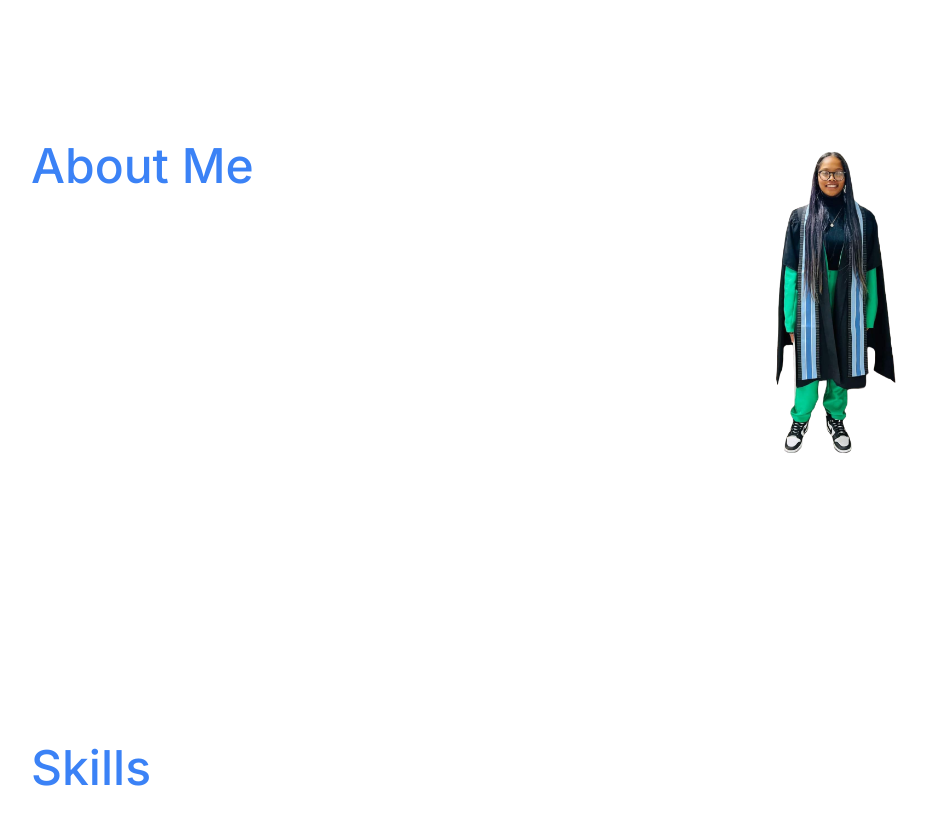
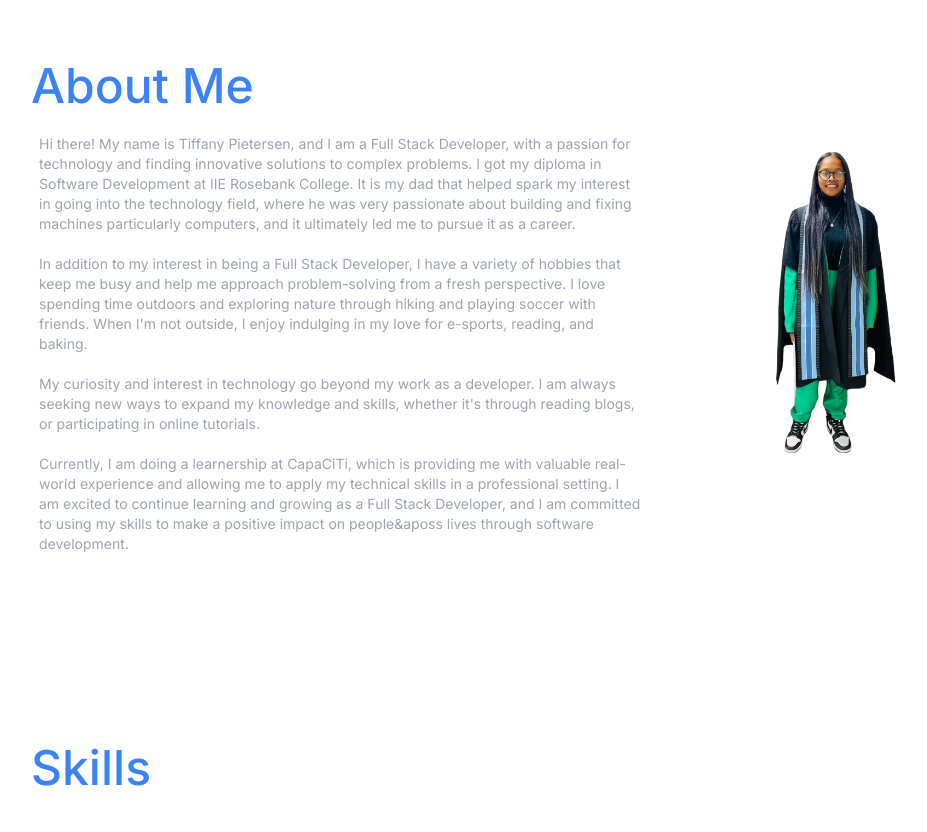
Before and after one commit to CrazyChips34/folio, a Next.js app in the folder folio/: page / in a window 1280 px wide. Shown: the part 1040-1872 px from the top of the page, without its empty margins (137-1064 px from the left). Built offline with nearby package versions, Linux system fonts and the light colour scheme.

Commit message:
made corrections

```diff
--- a/folio/components/About.jsx
+++ b/folio/components/About.jsx
@@ -10,11 +10,29 @@ export const About = () => {
          <h2 className="py-5 text-4xl font-medium text-blue-500 md:text-5xl">
           About Me
           </h2>
+          <p className="max-w-2xl px-2 py-1 mx-auto text-sm text-gray-400 md:text-md">
+          Hi there! My name is Tiffany Pietersen, and I am a Full Stack Developer, with a passion for technology and finding innovative solutions to complex problems.
+          I got my diploma in Software Development at IIE Rosebank College.
+          It is my dad that helped spark my interest in going into the technology field, where he was very passionate about building and fixing machines particularly computers, and it ultimately led me to pursue it as a career.
+          <br/>
+          <br/>
+          In addition to my interest in being a Full Stack Developer, I have a variety of hobbies that keep me busy and help me approach problem-solving from a fresh perspective.
+          I love spending time outdoors and exploring nature through hiking and playing soccer with friends.
+          When I&apos;m not outside, I enjoy indulging in my love for e-sports, reading, and baking.
+          <br/>
+          <br/>
+          My curiosity and interest in technology go beyond my work as a developer.
+          I am always seeking new ways to expand my knowledge and skills, whether it&apos;s through reading blogs, or participating in online tutorials.
+          <br/>
+          <br/>
+          Currently, I am doing a learnership at CapaCiTi, which is providing me with valuable real-world experience and allowing me to apply my technical skills in a professional setting.
+          I am excited to continue learning and growing as a Full Stack Developer, and I am committed to using my skills to make a positive impact on people&aposs lives through software development.
 
+          </p>
 
       </div>
-      <div className="w-auto h-auto p-5 m-auto rounded-lg px-7">
-        <Image className="ease-in-out rounded-lg hover:animate-pulse"src={PortfolioImg} alt="ME" width={800} height={800} />
+      <div className="w-auto h-auto p-5 pt-5 m-auto rounded-lg px-7">
+        <Image className="ease-in-out rounded-lg hover:animate-pulse"src={PortfolioImg} alt="ME" width={800} height={800} />{/*Image needs to stay the same size when screen gets smaller*/}
       </div>
     </div>
   </div>
```
